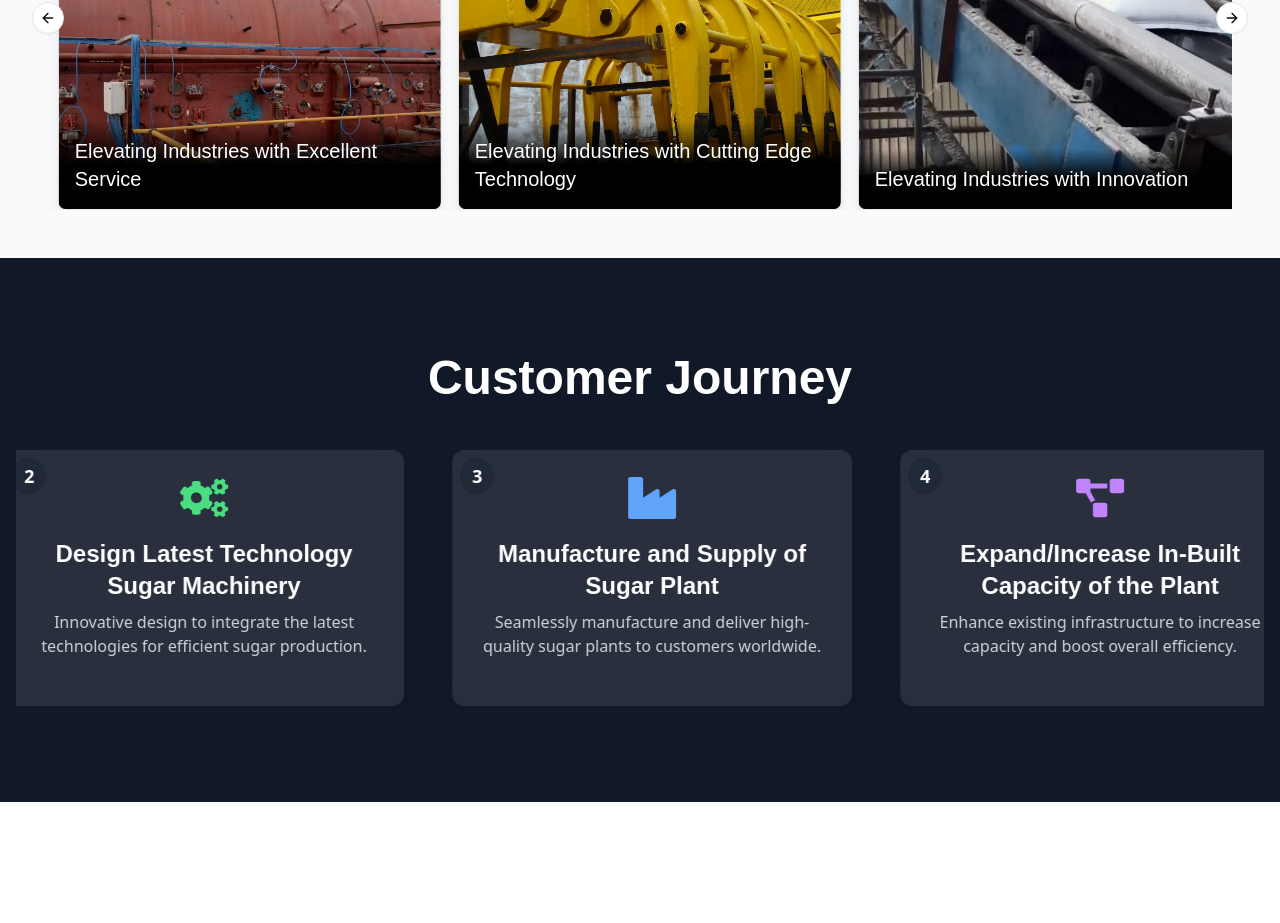
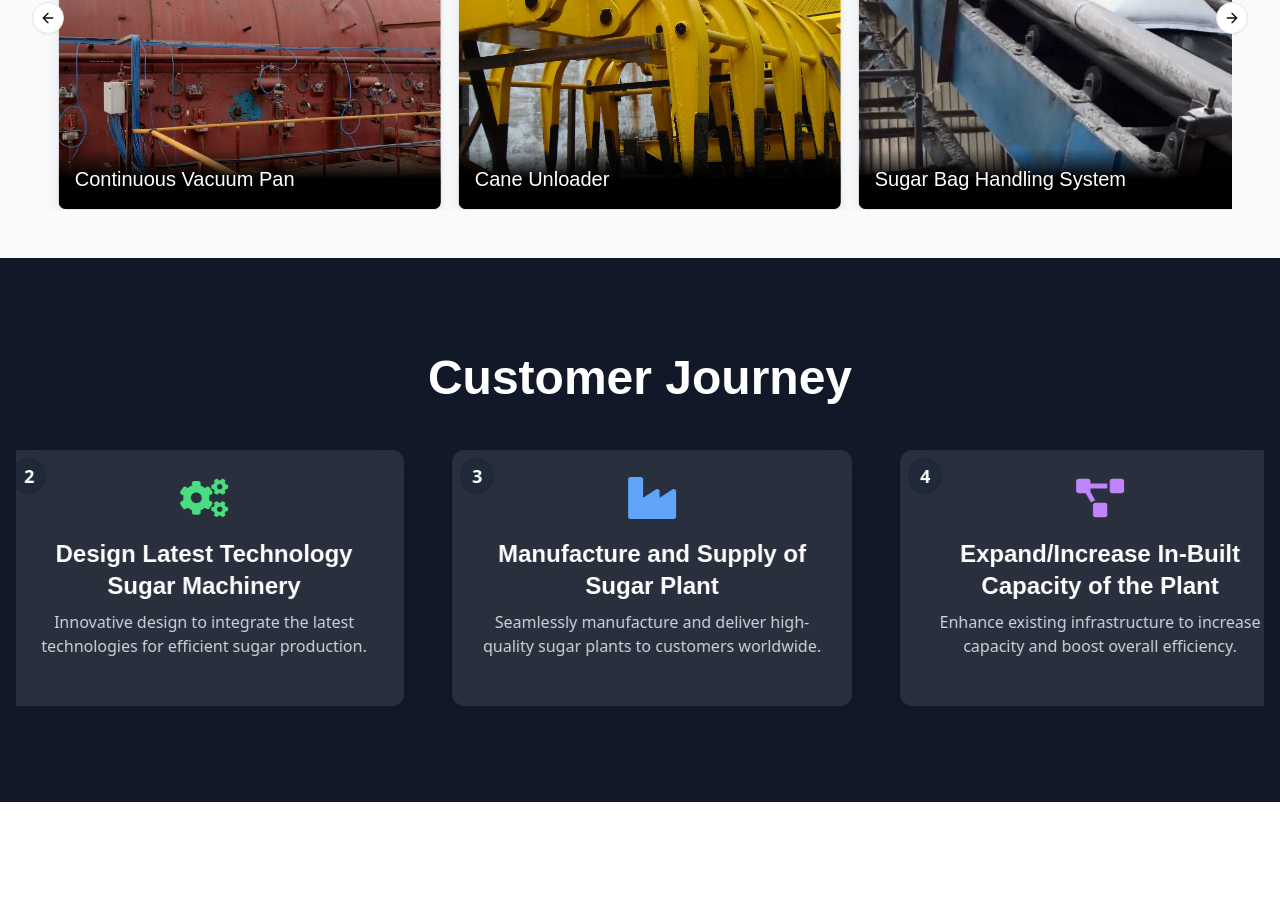
Before and after one commit to drjvtlkr/apexenggtech, a Next.js app: page / in a window 1280 px wide. Shown: the part 2620-3543 px from the top of the page. Built offline with nearby package versions, Linux system fonts and the light colour scheme; no server answers; a web font is replaced by a local one.

Commit message:
products naming, customer no., card content center

```diff
--- a/components/ProductCarousel.tsx
+++ b/components/ProductCarousel.tsx
@@ -20,12 +20,12 @@ import image5 from "../images/p4.jpg";
 import image6 from "../images/p3.jpg";
 
 const products = [
-  { id: 1, name: "Elevating Industries with Cutting Edge Technology", image: image1 },
-  { id: 2, name: "Elevating Industries with Innovation", image: image2 },
-  { id: 3, name: "Elevating Industries with Excellent Service", image: image3 },
-  { id: 4, name: "Elevating Industries with Cutting Edge Technology", image: image4 },
-  { id: 5, name: "Elevating Industries with Innovation", image: image5 },
-  { id: 6, name: "Elevating Industries with Excellent Service", image: image6 },
+  { id: 1, name: "Intermediate Rake Type Carriers", image: image1 },
+  { id: 2, name: "Falling Film Evaporator", image: image2 },
+  { id: 3, name: "Continuous Vacuum Pan", image: image3 },
+  { id: 4, name: "Cane Unloader", image: image4 },
+  { id: 5, name: "Sugar Bag Handling System", image: image5 },
+  { id: 6, name: "Milk of Lime Tank", image: image6 },
 ];
 
 export const ProductCarousel: React.FC = () => {
```
